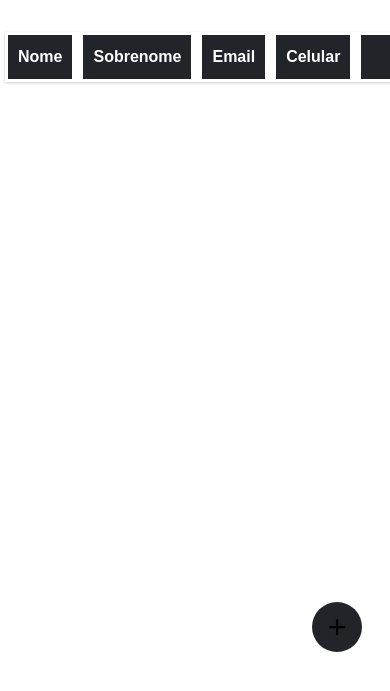
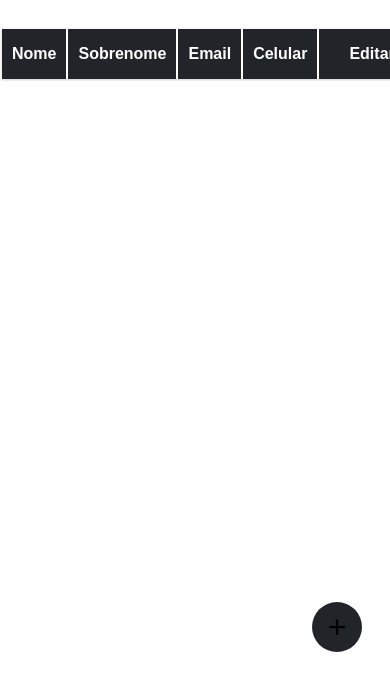
Before and after one commit to Danielgsouza/Cadastro-de-Clientes, a plain HTML site: page index.html in a window 390 px wide. Shown: the part 73-764 px from the top of the page. Drawn offline with Linux system fonts and the light colour scheme.

Commit message:
Update records.css

```diff
--- a/style/records.css
+++ b/style/records.css
@@ -32,8 +32,10 @@
     h1 {
         width: 100vw;
     }
+    thead{
+        background-color: var(--primary-color);
+    }
     .records{
-        border-spacing: 5px;
         display: inline-block;
         width: 100vw;
         overflow: scroll;
@@ -50,12 +52,10 @@
 
     .records td:not(:first-child){
         padding: 0 20px;
-        border: solid;
     }
     .records th, td{
         margin: 10px 0;
         padding: 0 10px;
-        border: solid;
     }
 
 }
```
